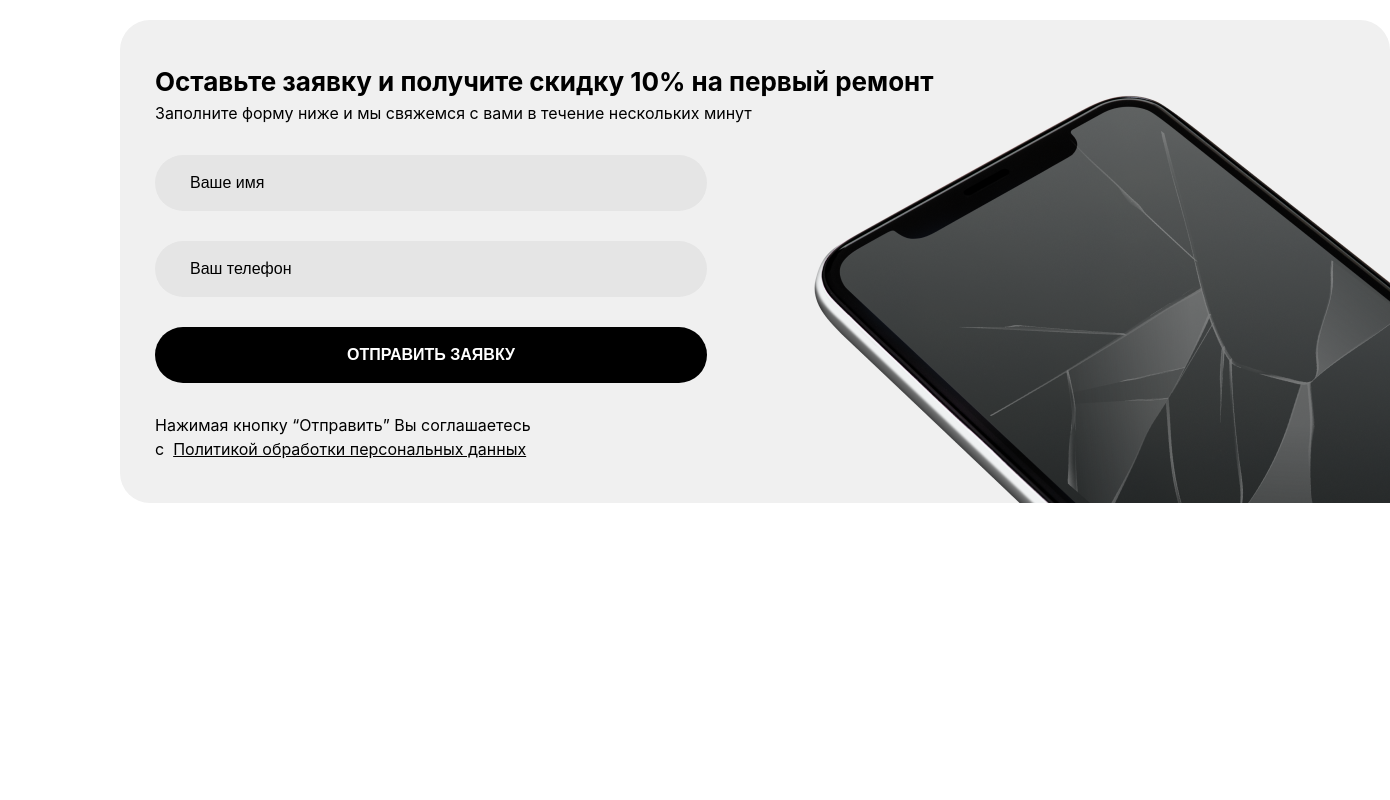
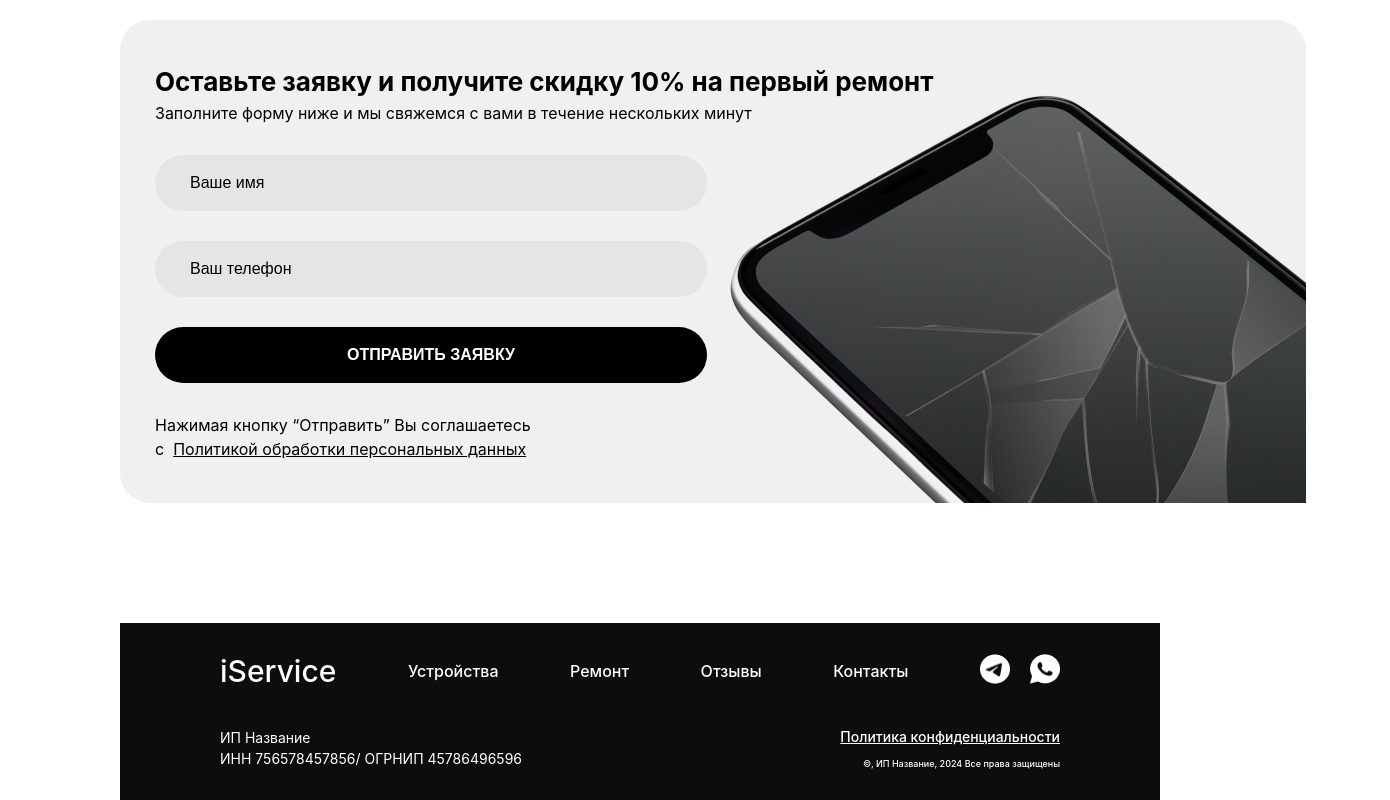
Before and after one commit to Komroden/wash_mashine, a React (Create React App) app: page / in a window 1280 px wide. Shown: the part 2327-3127 px from the top of the page, 1390 px wide, since content can reach past the window. Before the commit the page ends 2865 px from the top, so only its background shows below. Built offline with nearby package versions, Linux system fonts and the light colour scheme.

Commit message:
Добавил футер

```diff
--- a/src/components/main.scss
+++ b/src/components/main.scss
@@ -1,4 +1,5 @@
 @import "src/components/templates/Header/Header";
+@import "src/components/templates/Footer/Footer";
 @import "src/components/templates/MainInfoBlock/MainInfoBlock";
 @import "src/components/templates/OurServiceBlock/OurServiceBlock";
 @import "src/components/templates/OrderProcessBlock/OrderProcessBlock";
--- a/src/components/templates/FeedbackBlock/FeedbackBlock.scss
+++ b/src/components/templates/FeedbackBlock/FeedbackBlock.scss
@@ -1,7 +1,7 @@
 .feedback_block {
   position: relative;
   margin-top: 120px;
-  min-width: 1200px;
+  min-width: 1116px;
   padding: 42px 35px;
   background: #F0F0F0;
   border-radius: 30px;
--- /dev/null
+++ b/src/components/templates/Footer/Footer.jsx
@@ -0,0 +1,55 @@
+import React from 'react'
+import { map } from 'lodash'
+import PropTypes from 'prop-types'
+
+import { LinkButton } from '../../controls/LinkButton/LinkButton'
+import telegram from '../../../mock/img/logos_telegram.png'
+import whatsapp from '../../../mock/img/logos_whatsapp.png'
+
+export function Footer({ title, links = [], orgName, inn, ogrnip }) {
+    const handlerOpen = () => {
+
+    }
+
+    return (
+        <div className="footer">
+            <div className="footer_top">
+                <div className="footer_logo">
+                    <span>{title}</span>
+                </div>
+                {map(links, el => <LinkButton key={el.id} label={el.label} className="footer_link" url={el.url} />)}
+                <div className="footer_messengers">
+                    <img alt="telegram" src={telegram} />
+                    <img alt="whatsapp" src={whatsapp} />
+                </div>
+            </div>
+            <div className="footer_bottom">
+                <div className="footer_org_info">
+                    <div className="org_name">
+                        {orgName}
+                    </div>
+                    <div className="org_name">
+                        {`ИНН ${inn}/ ОГРНИП ${ogrnip}`}
+                    </div>
+
+                </div>
+                <div className="footer_policy">
+                    <div onClick={handlerOpen} className="privacy_policy_href">
+                        Политика конфиденциальности
+                    </div>
+                    <div className="footer_copyright">
+                        {`©, ${orgName}, 2024 Все права защищены`}
+                    </div>
+                </div>
+
+            </div>
+        </div>
+    )
+}
+Footer.propTypes = {
+    links: PropTypes.array,
+    title: PropTypes.string,
+    orgName: PropTypes.string,
+    inn: PropTypes.string,
+    ogrnip: PropTypes.string,
+}
--- /dev/null
+++ b/src/components/templates/Footer/Footer.scss
@@ -0,0 +1,74 @@
+.footer {
+  margin-top: 120px;
+  padding: 30px 100px;
+  background: #0D0D0D;
+  color: #FFFFFF;
+
+  .footer_top {
+    display: flex;
+    align-items: center;
+    justify-content: space-between;
+
+    .footer_logo {
+      font-size: 30px;
+      font-weight: 500;
+      line-height: 36px;
+    }
+
+
+    .footer_link {
+      font-size: 16px;
+      font-weight: 500;
+      line-height: 19px;
+      color: #FFFFFF;
+
+    }
+
+    .footer_messengers{
+      img{
+        cursor: pointer;
+        width: 30px;
+        height: 30px;
+        margin-right:20px;
+      }
+      img:last-child{
+        margin-right:0;
+      }
+    }
+  }
+
+  .footer_bottom{
+    margin-top: 37px;
+    display: flex;
+    align-items: center;
+    justify-content: space-between;
+
+    .footer_org_info{
+      font-size: 14px;
+      font-weight: 400;
+      line-height: 21px;
+
+    }
+
+    .footer_policy{
+
+      .privacy_policy_href{
+        text-decoration: underline;
+        text-align: right;
+        cursor: pointer;
+        font-size: 14px;
+        font-weight: 500;
+        line-height: 21px;
+      }
+
+      .footer_copyright{
+        margin-top: 10px;
+        font-size: 9px;
+        font-weight: 500;
+        line-height: 13px;
+        text-align: right;
+
+      }
+    }
+  }
+}
--- /dev/null
+++ b/src/mock/footerLinks.json
@@ -0,0 +1,26 @@
+[
+  {
+    "id": "1",
+    "label": "Устройства",
+    "url": "#some",
+    "type": "primary"
+  },
+  {
+    "id": "2",
+    "label": "Ремонт",
+    "url": "#some",
+    "type": "primary"
+  },
+  {
+    "id": "3",
+    "label": "Отзывы",
+    "url": "#some",
+    "type": "primary"
+  },
+  {
+    "id": "4",
+    "label": "Контакты",
+    "url": "#some",
+    "type": "primary"
+  }
+]
--- a/src/pages/App/App.jsx
+++ b/src/pages/App/App.jsx
@@ -2,11 +2,13 @@ import React from 'react'
 
 import { Header } from '../../components/templates/Header/Header'
 import headerLinks from '../../mock/headerLinks.json'
+import footerLinks from '../../mock/footerLinks.json'
 import advantagesCards from '../../mock/orderProcessCards.json'
 import { MainInfoBlock } from '../../components/templates/MainInfoBlock/MainInfoBlock'
 import { OurServiceBlock } from '../../components/templates/OurServiceBlock/OurServiceBlock'
 import { OrderProcessBlock } from '../../components/templates/OrderProcessBlock/OrderProcessBlock'
 import { FeedbackBlock } from '../../components/templates/FeedbackBlock/FeedbackBlock'
+import { Footer } from '../../components/templates/Footer/Footer'
 
 function App() {
     return (
@@ -16,6 +18,7 @@ function App() {
             <OurServiceBlock title="Наши товары" />
             <OrderProcessBlock title="Как проходит подбор" cards={advantagesCards} />
             <FeedbackBlock title="Оставьте заявку и получите скидку 10% на первый ремонт" subtitle="Заполните форму ниже и мы свяжемся с вами в течение нескольких минут" />
+            <Footer links={footerLinks} title="iService" inn="756578457856" ogrnip="45786496596" orgName="ИП Название" />
         </div>
     )
 }
--- a/src/pages/App/App.scss
+++ b/src/pages/App/App.scss
@@ -1,6 +1,8 @@
 .main {
     background: #FFFFFF;
-    padding: 35px 120px;
+    padding: 35px 120px 0 120px;
+    max-width: 1440px;
+    margin: 0 auto;
     color:#000000;
     box-sizing: border-box;
     h1,h2,h3,h4,h5,p{
```
Also changed, not shown: src/mock/img/logos_telegram.png (added), src/mock/img/logos_whatsapp.png (added).
